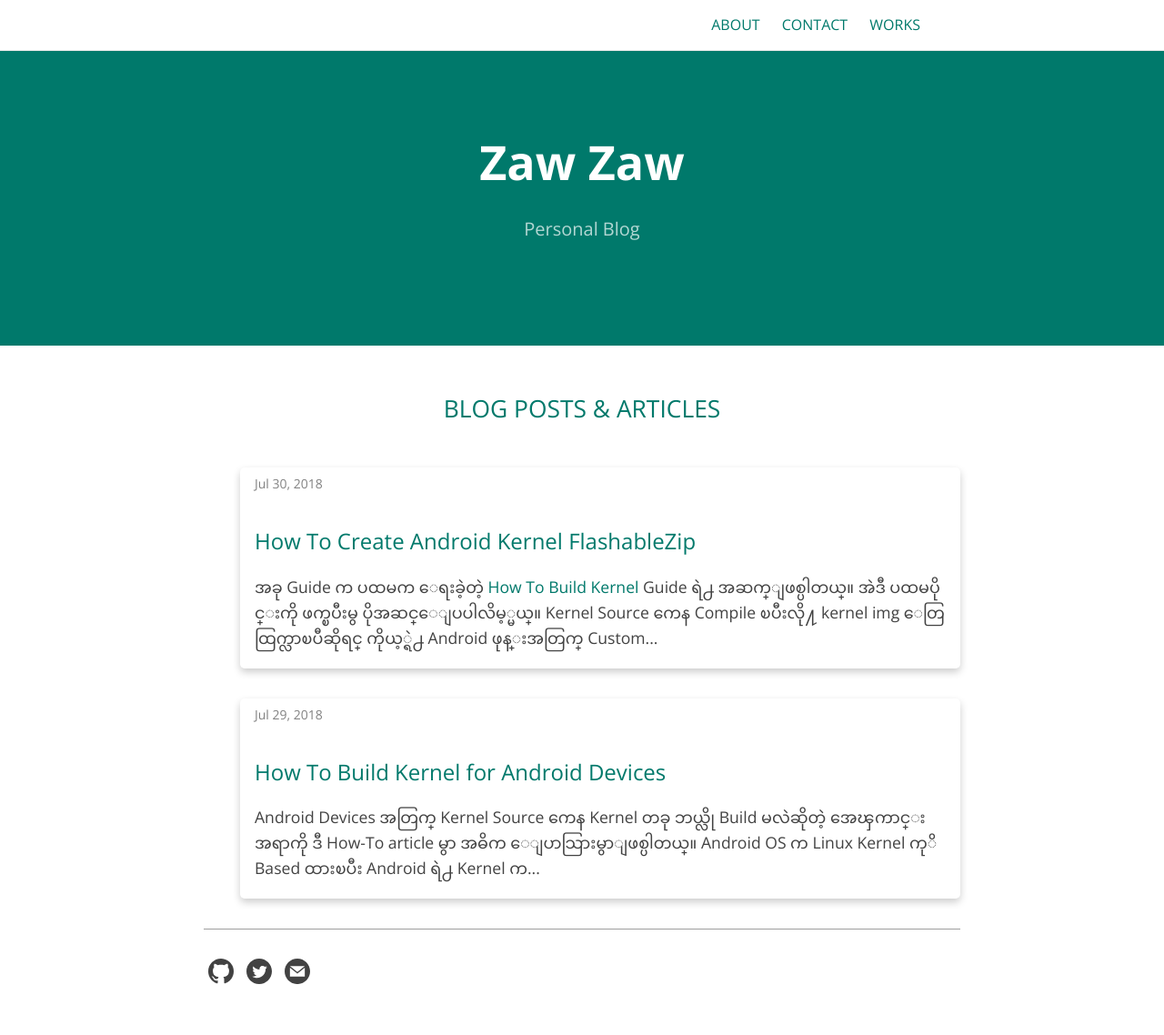
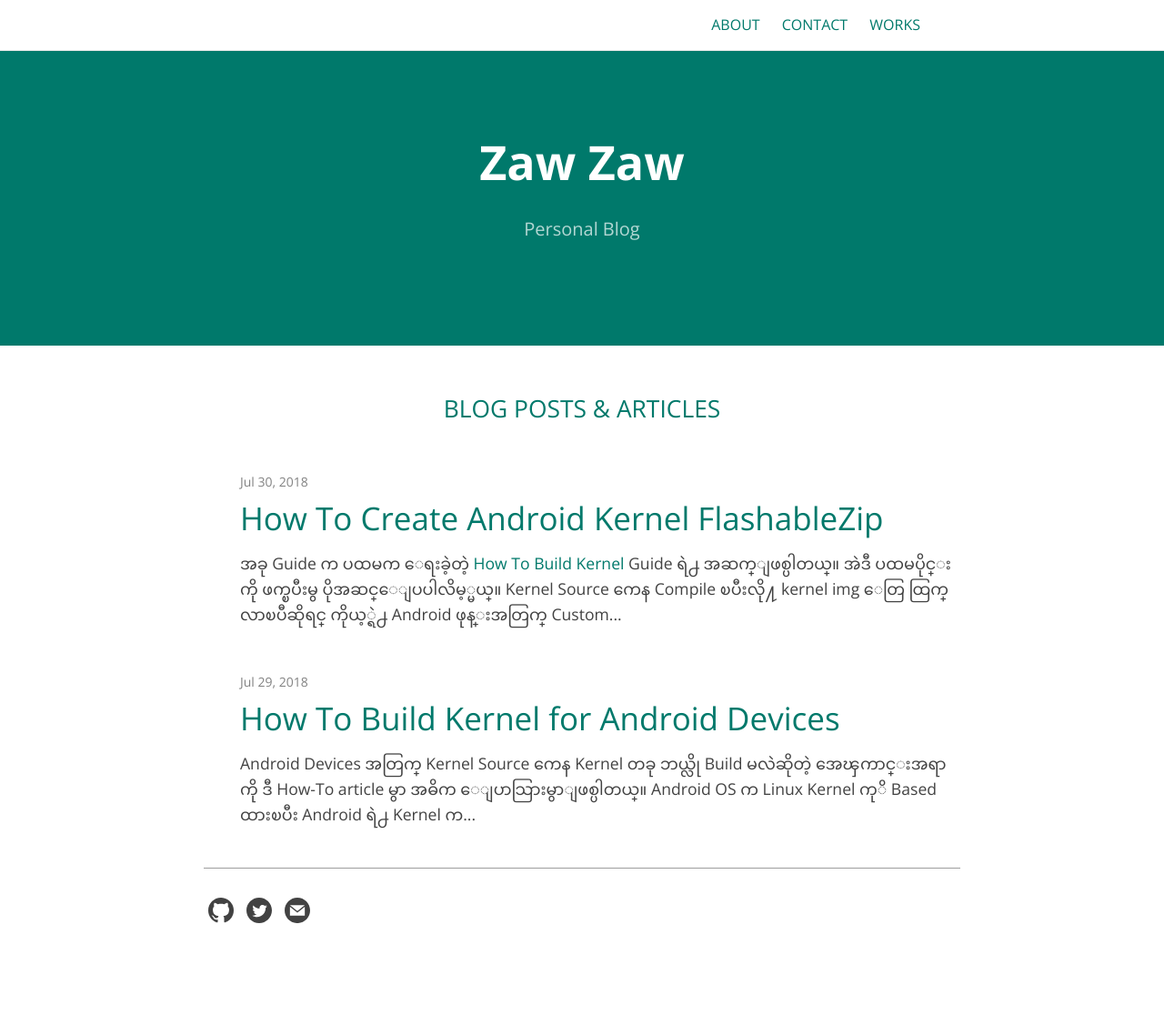
Before and after one commit to zawzaww/zawzaww.github.io, a Jekyll site: the page built from index.md, in a window 1280 px wide. Shown: the whole page at 91% size. Built offline with Jekyll 4.4.1, drawn with Linux system fonts in a browser that asks for light colours; after the commit the page ends 1071 px from its top, so only the background shows below that.

Commit message:
_layouts: _sass: Remove cardstyle and upate fontsize

```diff
--- a/_layouts/home.html
+++ b/_layouts/home.html
@@ -13,18 +13,12 @@ layout: default
     <ul class="post-list">
       {% for post in site.posts %}
         <li>
-
-          <div class="card">
-           <div class="container">
             {% assign date_format = site.cayman-blog.date_format | default: "%b %-d, %Y" %}
             <span class="post-meta">{{ post.date | date: date_format }}</span>
 
             <h2><a class="post-link" href="{{ post.url | relative_url }}" title="{{ post.title }}">{{ post.title | escape }}</a></h2>
 
             <span>{{ post.excerpt | markdownify | truncatewords: 30 }}</span>
-           </div>
-          </div>
-
         </li>
       {% endfor %}
     </ul>
--- a/_sass/blog/_layout.scss
+++ b/_sass/blog/_layout.scss
@@ -115,7 +115,12 @@
   list-style: none;
 
   > li {
-    margin-bottom: $spacing-unit * 1.1;
+    margin-bottom: $spacing-unit * 1.5;
+  }
+
+  > li > h2 {
+    margin-top: 0rem;
+    margin-bottom: 0.4rem;
   }
 }
 
@@ -133,5 +138,5 @@
 
 .post-link {
   display: block;
-  @include relative-font-size(1.5);
+  font-size: 35px;
 }
```
